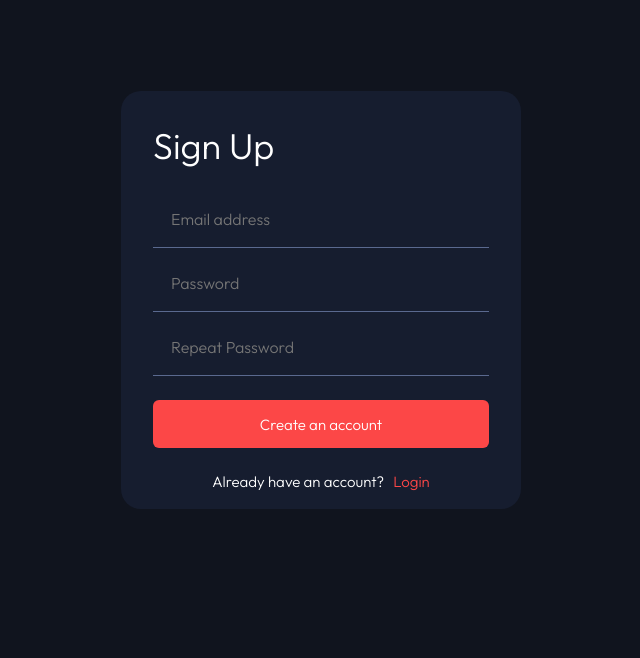
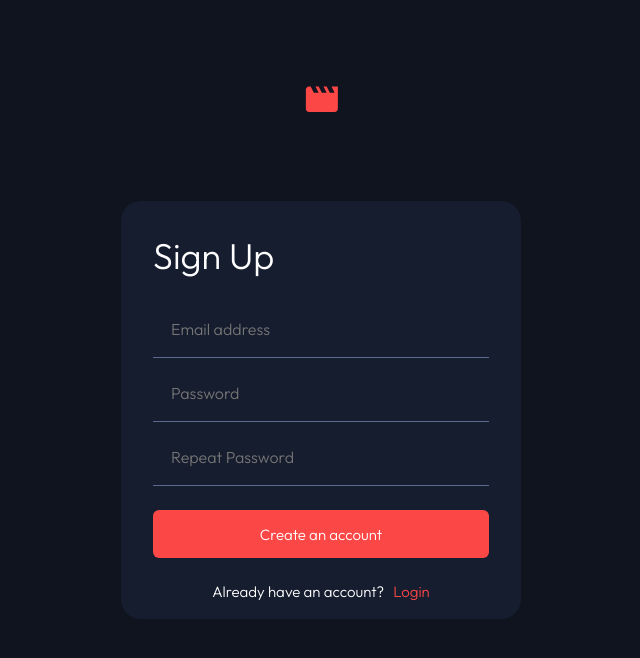
Before and after one commit to Darkmift/entertainment-web-app-2, a React (Vite) app in the folder client/react/: page /register in a window 1280 px wide. Shown: the top 658 px of the page, without its empty margins (319-959 px from the left). Built offline with nearby package versions, Linux system fonts and the light colour scheme.

Commit message:
[main] deprecating hook

```diff
--- a/client/react/src/components/SVGIcon.tsx
+++ b/client/react/src/components/SVGIcon.tsx
@@ -1,5 +1,3 @@
-import { useDynamicSvgImport } from '../hooks/useDynamicSvgImport'
-import LoadingSvg from '@/assets/images/loading.svg'
 import { ReactSVG } from 'react-svg'
 
 interface IProps {
@@ -10,16 +8,8 @@ interface IProps {
 }
 
 function SvgIcon({ iconName, wrapperStyle, svgProp, className = '' }: IProps) {
-    const {
-        loading,
-        SvgIcon: ImportedIcon,
-        BaseSVG,
-    } = useDynamicSvgImport(iconName)
-
     return (
         <>
-            {loading && <img src={LoadingSvg} alt="loading" />}
-            {ImportedIcon && (
             <span
                 style={wrapperStyle ? wrapperStyle : {}}
                 className={
@@ -29,11 +19,10 @@ function SvgIcon({ iconName, wrapperStyle, svgProp, className = '' }: IProps) {
                 }
             >
                 <ReactSVG
-                        src={`./assets/images/${iconName}.svg`}
+                    src={`/assets/images/${iconName}.svg`}
                     // {...svgProp}
                 />
             </span>
-            )}
         </>
     )
 }
```
Lines whose indentation alone changed are shown as unchanged.
